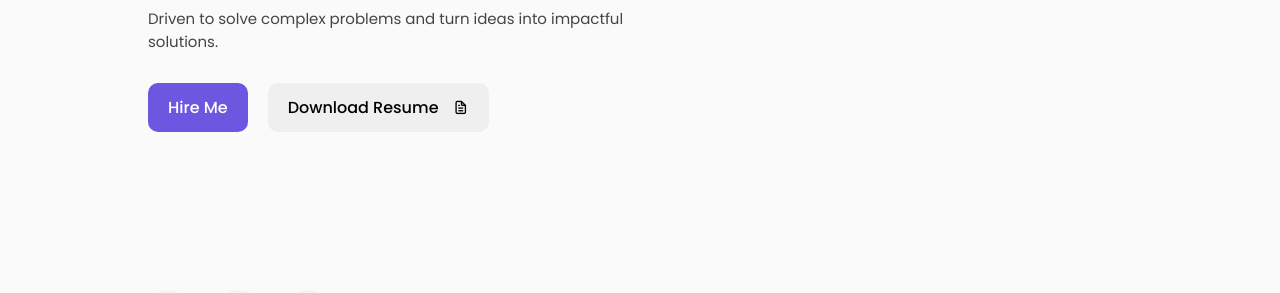
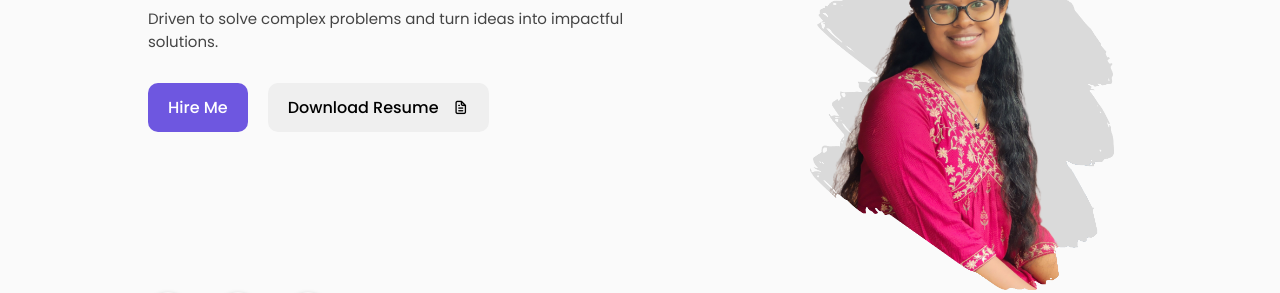
Before and after one commit to mihikkaS/Portfolio, a plain HTML site: page index.html in a window 1280 px wide. Shown: the part 301-594 px from the top of the page. Drawn offline with nearby package versions, Linux system fonts and the light colour scheme.

Commit message:
Update index.html

```diff
--- a/index.html
+++ b/index.html
@@ -99,7 +99,7 @@
                 </div>
                 <div class="featured-image">
                     <div class="image">
-                        <img src="/portfolio-web/mihikka.png" alt="avatar">
+                        <img src="/Portfolio/mihikka.png" alt="avatar">
                     </div>
                 </div>
                 <div class="scroll-icon-box">
```
